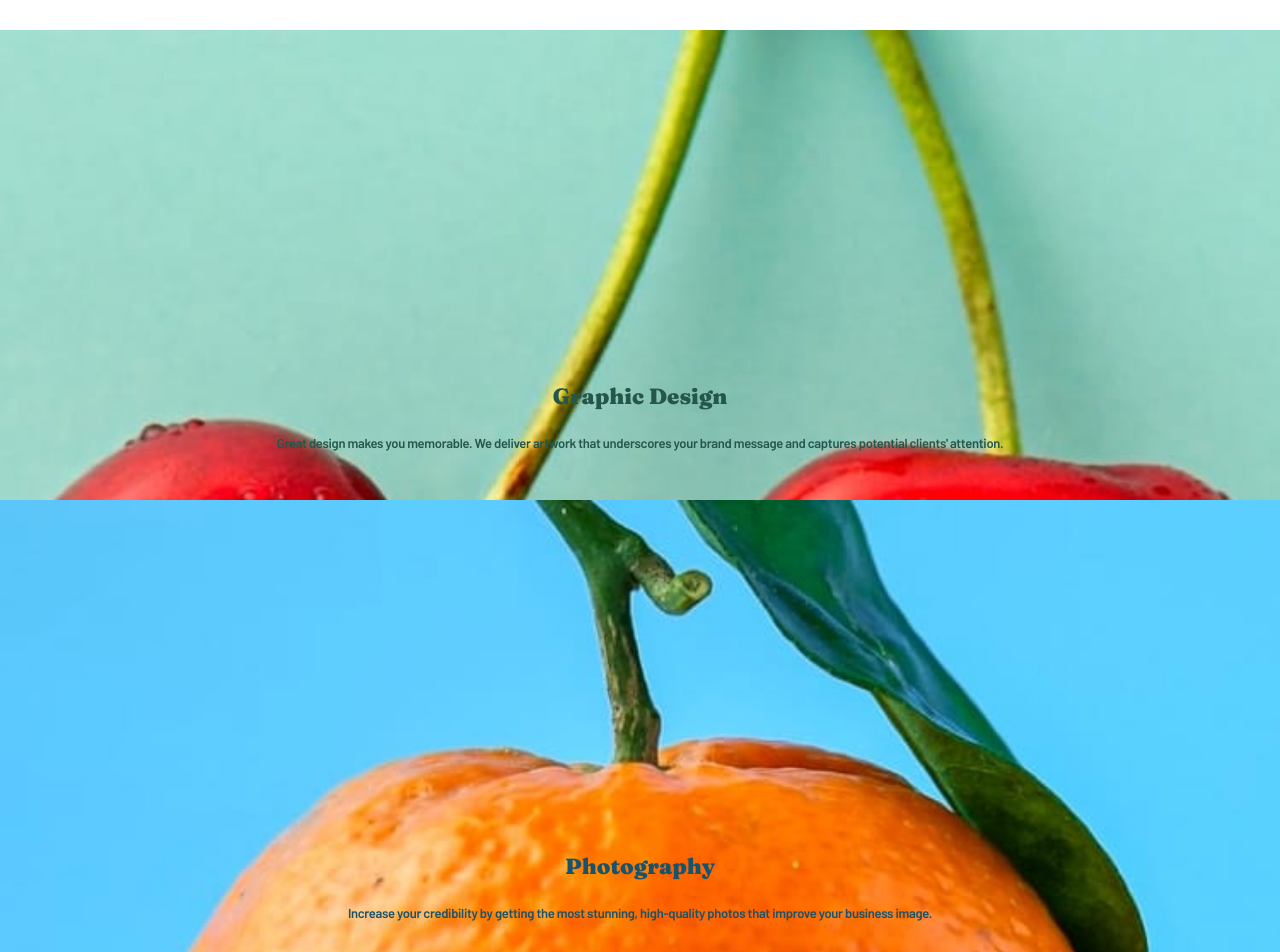
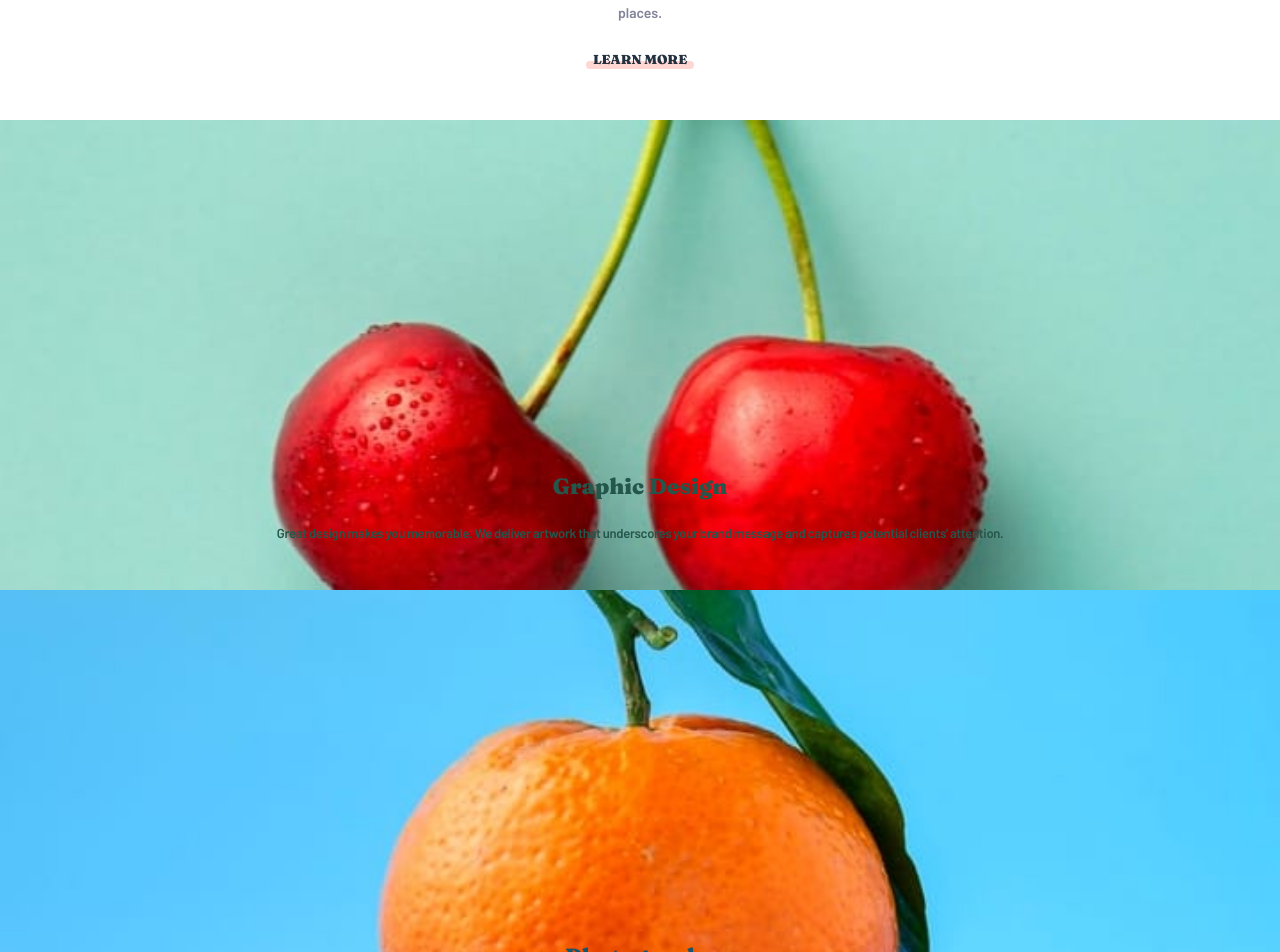
Before and after one commit to VenusY/frontend-mentor-sunnyside-agency-landing-page, a React app: page / in a window 1280 px wide. Shown: the part 2960-3912 px from the top of the page. Built offline with nearby package versions, Linux system fonts and the light colour scheme.

Commit message:
Change layout on larger screen sizes
Changed the background on screen width 375px and above, and added max width to text box contents.

```diff
--- a/src/styles/scss/AboutSection.scss
+++ b/src/styles/scss/AboutSection.scss
@@ -22,6 +22,10 @@
   padding: 50px 20px;
   text-align: center;
   color: var(--very-dark-desaturated-blue);
+
+  & > * {
+    max-width: 500px;
+  }
 
   &__heading {
     margin-bottom: u.rem(20);
@@ -122,3 +126,15 @@
     line-height: 1.6;
   }
 }
+
+@media screen and (min-width: 375px) {
+  .services {
+    &--graphic-design {
+      background: url('../../images/desktop/image-graphic-design.jpg');
+    }
+
+    &--photography {
+      background: url('../../images/desktop/image-photography.jpg');
+    }
+  }
+}
```
